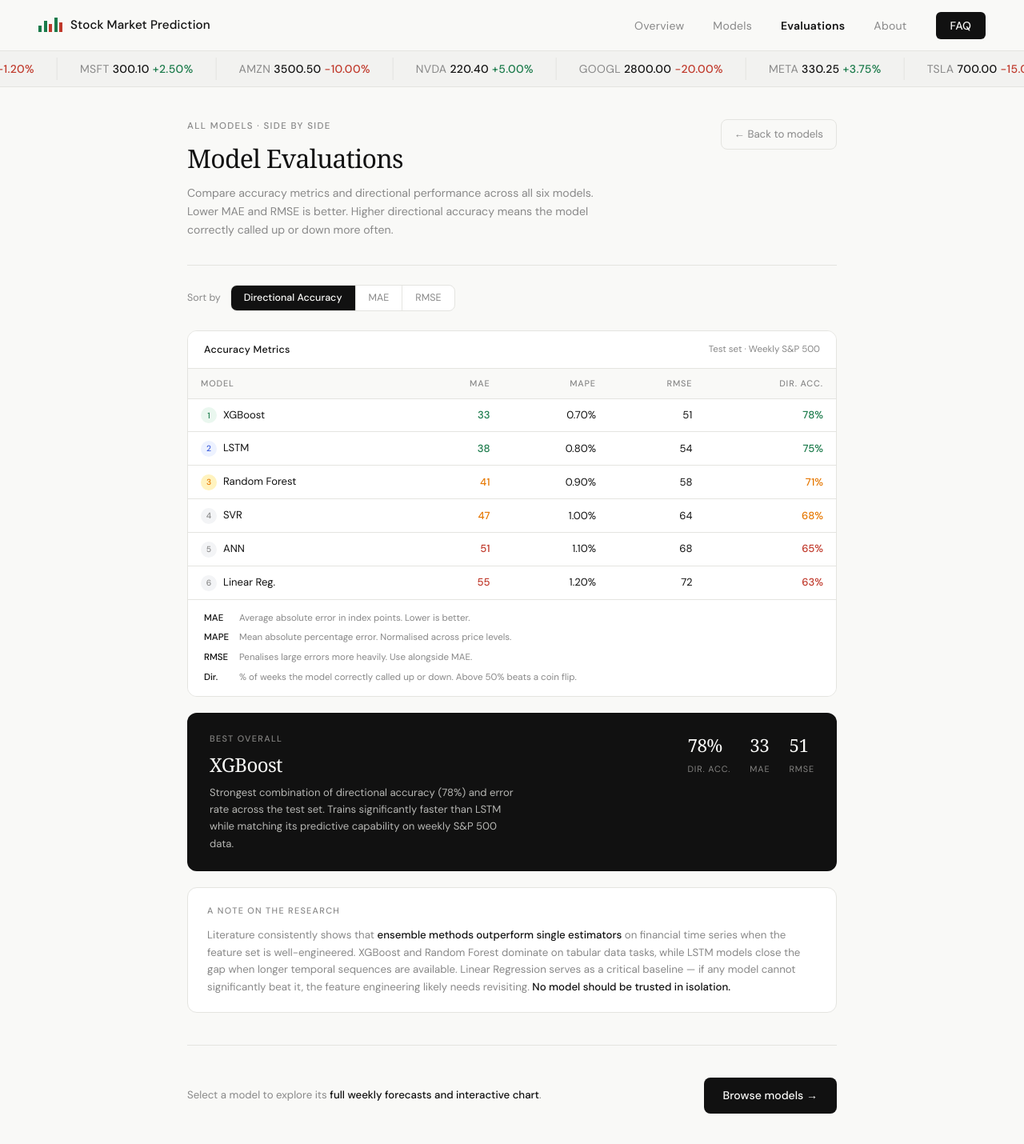
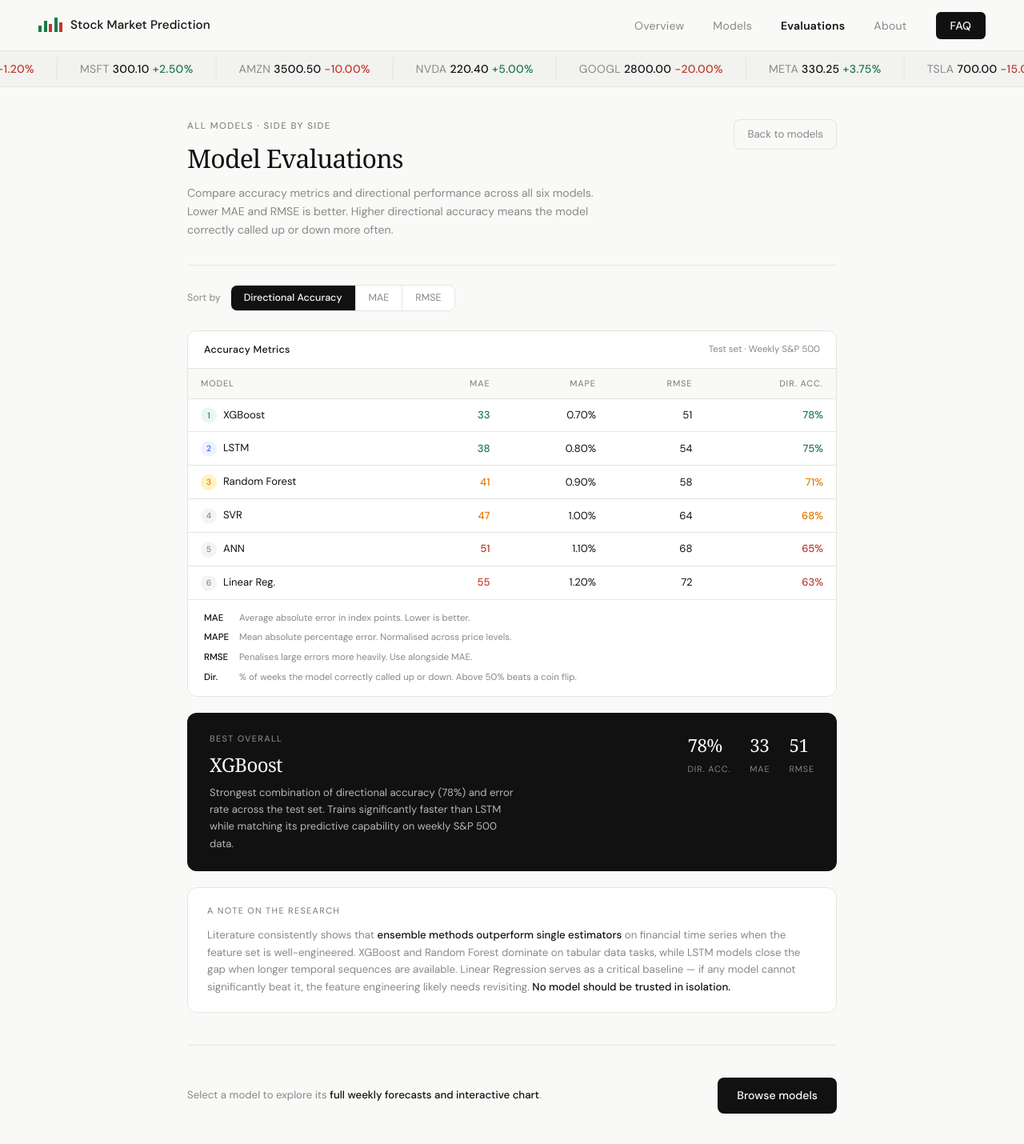
Before and after one commit to Bilgee135/market-prediction-platform, a React (Vite) app in the folder frontend/: page /~sgbtuvsh/team45/evaluations in a window 1280 px wide. Shown: the top 1430 px of the page at 80% size. Built offline with nearby package versions, Linux system fonts and the light colour scheme; no server answers; what chartjs-chart-financial would draw is missing.

Commit message:
Update buttons

```diff
--- a/frontend/src/components/ui/DisclaimerModal.jsx
+++ b/frontend/src/components/ui/DisclaimerModal.jsx
@@ -85,7 +85,7 @@ export default function DisclaimerModal({ onAgree }) {
             onClick={handleAgree}
             className="w-full bg-[var(--color-ink)] text-[var(--color-off-white)] py-4 rounded-xl text-base font-medium hover:opacity-75 transition-opacity"
           >
-            I understand and agree &rarr;
+            I understand and agree
           </button>
         </div>
       </div>
--- a/frontend/src/pages/EvaluationsPage.jsx
+++ b/frontend/src/pages/EvaluationsPage.jsx
@@ -87,7 +87,7 @@ export default function EvaluationsPage() {
               e.currentTarget.style.color = 'var(--color-muted)';
             }}
           >
-            ← Back to models
+            Back to models
           </Link>
         </div>
 
@@ -162,7 +162,7 @@ export default function EvaluationsPage() {
               e.currentTarget.style.boxShadow = 'none';
             }}
           >
-            Browse models →
+            Browse models
           </Link>
         </div>
       </div>
--- a/frontend/src/pages/HomePage.jsx
+++ b/frontend/src/pages/HomePage.jsx
@@ -107,7 +107,7 @@ export default function HomePage() {
             border: 'none',
           }}
         >
-          Browse Models →
+          Browse Models
         </button>
         <button
           onClick={() => navigate('/evaluations')}
@@ -116,7 +116,7 @@ export default function HomePage() {
           onMouseEnter={(e) => (e.currentTarget.style.color = 'var(--color-ink)')}
           onMouseLeave={(e) => (e.currentTarget.style.color = 'var(--color-muted)')}
         >
-          View model evaluations ↗
+          View model evaluations
         </button>
       </div>
 
--- a/frontend/src/pages/ModelForecastPage.jsx
+++ b/frontend/src/pages/ModelForecastPage.jsx
@@ -110,7 +110,7 @@ export default function ModelForecastPage() {
         onMouseEnter={(e) => (e.currentTarget.style.color = 'var(--color-ink)')}
         onMouseLeave={(e) => (e.currentTarget.style.color = 'var(--color-muted)')}
       >
-        ← Back to Models
+        Back to Models
       </Link>
 
       <div className="mb-8">
--- a/frontend/src/pages/ModelsPage.jsx
+++ b/frontend/src/pages/ModelsPage.jsx
@@ -157,7 +157,7 @@ export default function ModelsPage({ disclaimerConfirmed, setDisclaimerConfirmed
               color: 'var(--color-ink)',
             }}
           >
-            Browse &amp; select a model
+            Browse &amp; Select a Model
           </h1>
         </div>
         <Link
@@ -168,7 +168,7 @@ export default function ModelsPage({ disclaimerConfirmed, setDisclaimerConfirmed
           onMouseLeave={(e) => (e.currentTarget.style.color = 'var(--color-muted)')}
         >
           {/* user is able to view all the evaluations */}
-          View all evaluations →
+          View all evaluations
         </Link>
       </div>
 
@@ -286,7 +286,7 @@ export default function ModelsPage({ disclaimerConfirmed, setDisclaimerConfirmed
                 textDecoration: 'none',
               }}
             >
-              Select →
+              Select
             </Link>
           </div>
         </div>
@@ -359,7 +359,7 @@ export default function ModelsPage({ disclaimerConfirmed, setDisclaimerConfirmed
           }}
         >
           {/* if the user wants to do to model evaluations */}
-          Go to Model Evaluations →
+          Go to Model Evaluations
         </Link>
       </div>
     </div>
```
